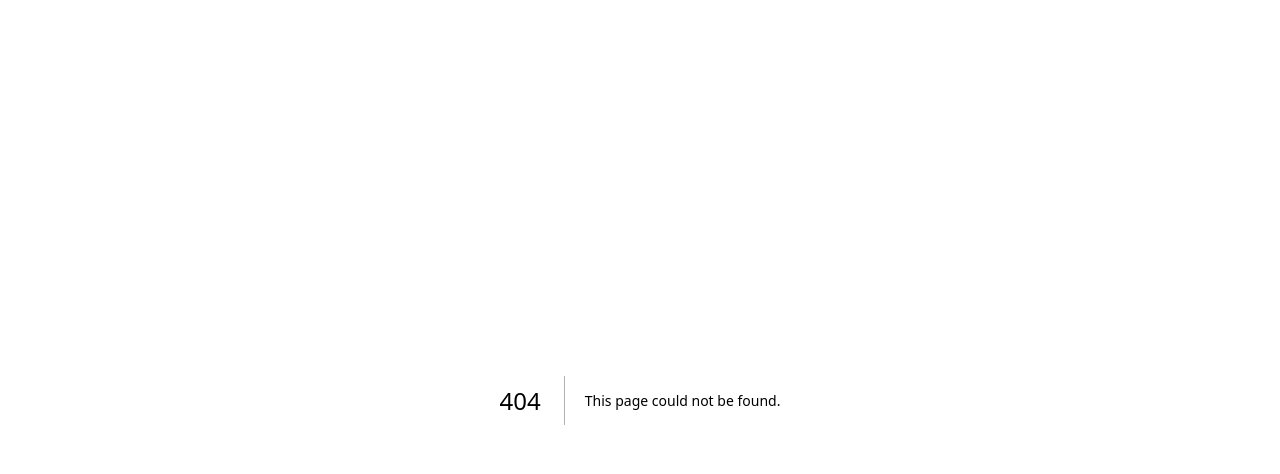
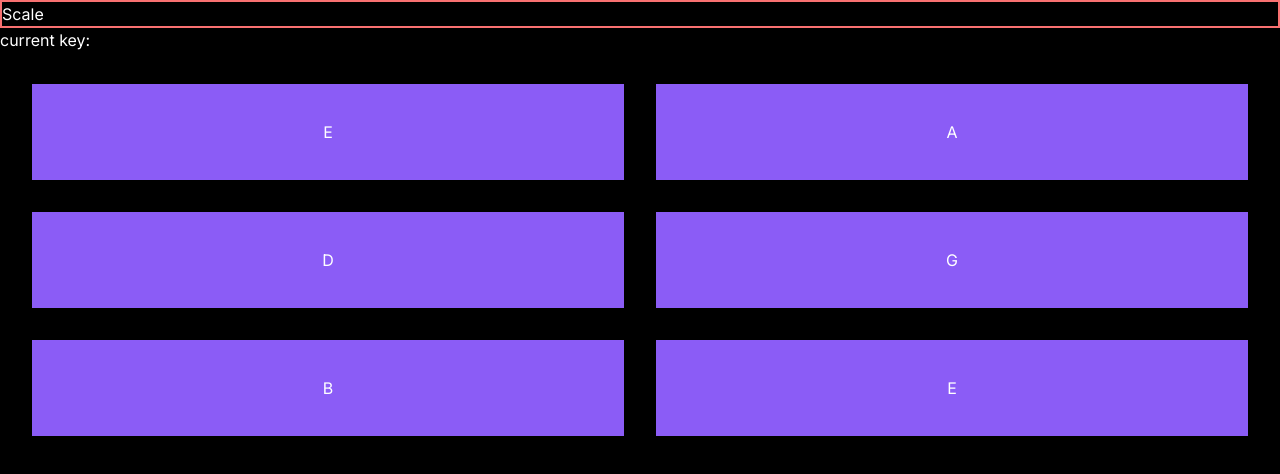
Before and after one commit to laurndrytime/escape-theme-park, a Next.js app in the folder apps/web/: page /random/guitar-tuna in a window 1280 px wide. Before the commit this address had no page. Shown: the top 474 px of the page. Built offline with nearby package versions, Linux system fonts and the light colour scheme.

Commit message:
basic keygrid ui

```diff
--- a/apps/web/app/page.tsx
+++ b/apps/web/app/page.tsx
@@ -63,6 +63,9 @@ export default function Page(): JSX.Element {
               <Link className="text-white" href="/random/url-marquee">
                 Url Marquee
               </Link>
+              <Link className="text-white" href="/random/guitar-tuna">
+                Guitar Tuna
+              </Link>
             </Toggle>
           </div>
         </div>
--- /dev/null
+++ b/apps/web/app/random/guitar-tuna/KeyButton.tsx
@@ -0,0 +1,19 @@
+import React, { MouseEventHandler } from "react";
+
+interface KeyButtonProps {
+  value: string;
+  onClick: MouseEventHandler<HTMLButtonElement>;
+}
+
+const KeyButton = ({ value, onClick }: KeyButtonProps) => {
+  return (
+    <button
+      className="h-24 m-4 bg-violet-500 hover:bg-violet-600 active:bg-violet-700 focus:outline-none focus:ring focus:ring-violet-300 justify-center items-center text-center"
+      onClick={onClick}
+    >
+      <p>{value}</p>
+    </button>
+  );
+};
+
+export default KeyButton;
--- /dev/null
+++ b/apps/web/app/random/guitar-tuna/KeyGrid.tsx
@@ -0,0 +1,24 @@
+"use client";
+
+import React, { useState } from "react";
+import KeyButton from "./KeyButton";
+
+const KeyGrid = () => {
+  const [key, setKey] = useState<string>("");
+
+  return (
+    <div>
+      <p>current key: {key}</p>
+      <div className="grid grid-row-3 grid-cols-2 p-4">
+        <KeyButton value="E" onClick={() => setKey("E")}></KeyButton>
+        <KeyButton value="A" onClick={() => setKey("A")}></KeyButton>
+        <KeyButton value="D" onClick={() => setKey("D")}></KeyButton>
+        <KeyButton value="G" onClick={() => setKey("G")}></KeyButton>
+        <KeyButton value="B" onClick={() => setKey("B")}></KeyButton>
+        <KeyButton value="E" onClick={() => setKey("E")}></KeyButton>
+      </div>
+    </div>
+  );
+};
+
+export default KeyGrid;
--- /dev/null
+++ b/apps/web/app/random/guitar-tuna/Scale.tsx
@@ -0,0 +1,7 @@
+import React from "react";
+
+const Scale = () => {
+  return <div className="border-2 border-red-400">Scale</div>;
+};
+
+export default Scale;
--- /dev/null
+++ b/apps/web/app/random/guitar-tuna/page.tsx
@@ -0,0 +1,14 @@
+import React from "react";
+import KeyGrid from "./KeyGrid";
+import Scale from "./Scale";
+
+const page = () => {
+  return (
+    <div>
+      <Scale />
+      <KeyGrid />
+    </div>
+  );
+};
+
+export default page;
```
Also changed, not shown: 1 other file (tests, documents, lock files or other folders).
